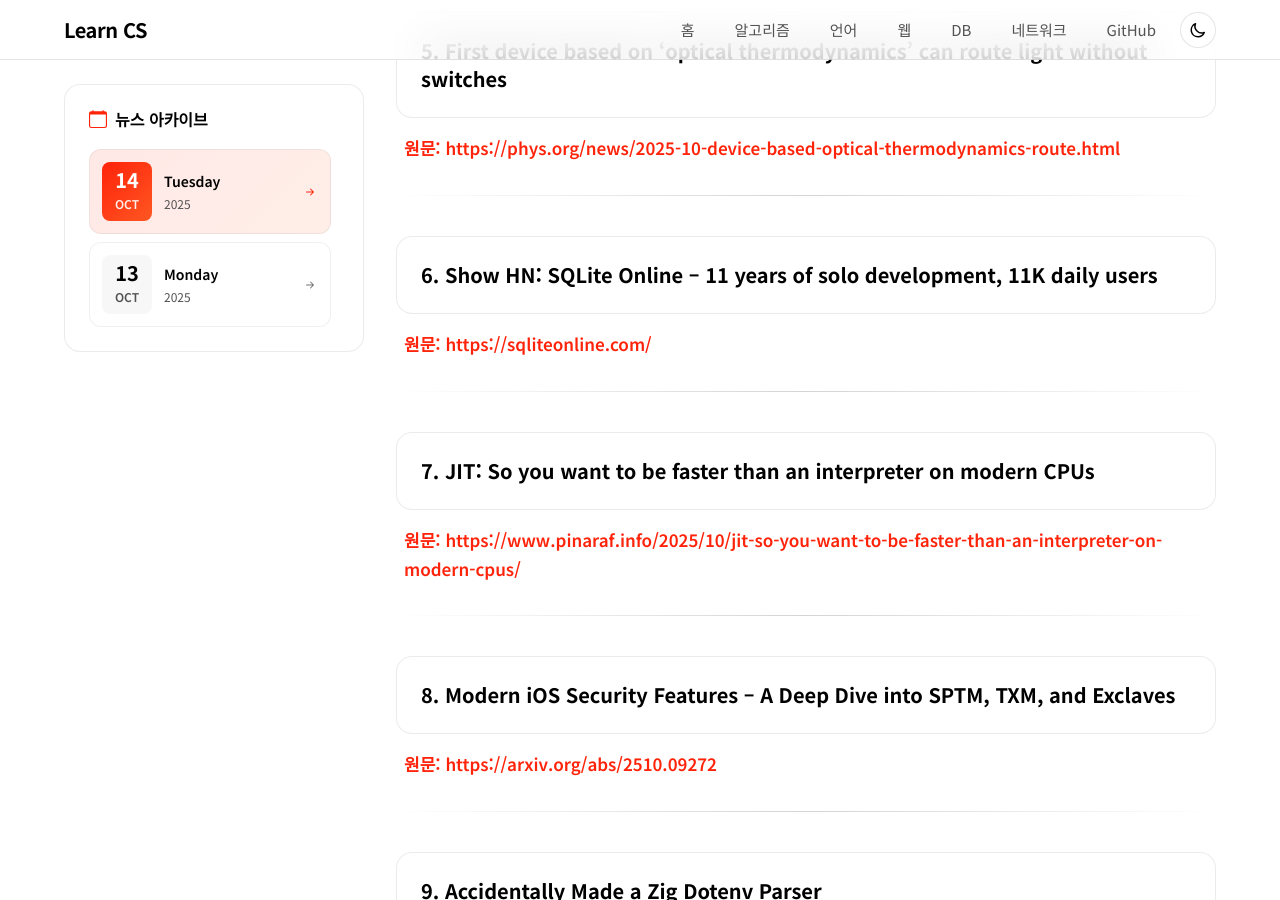
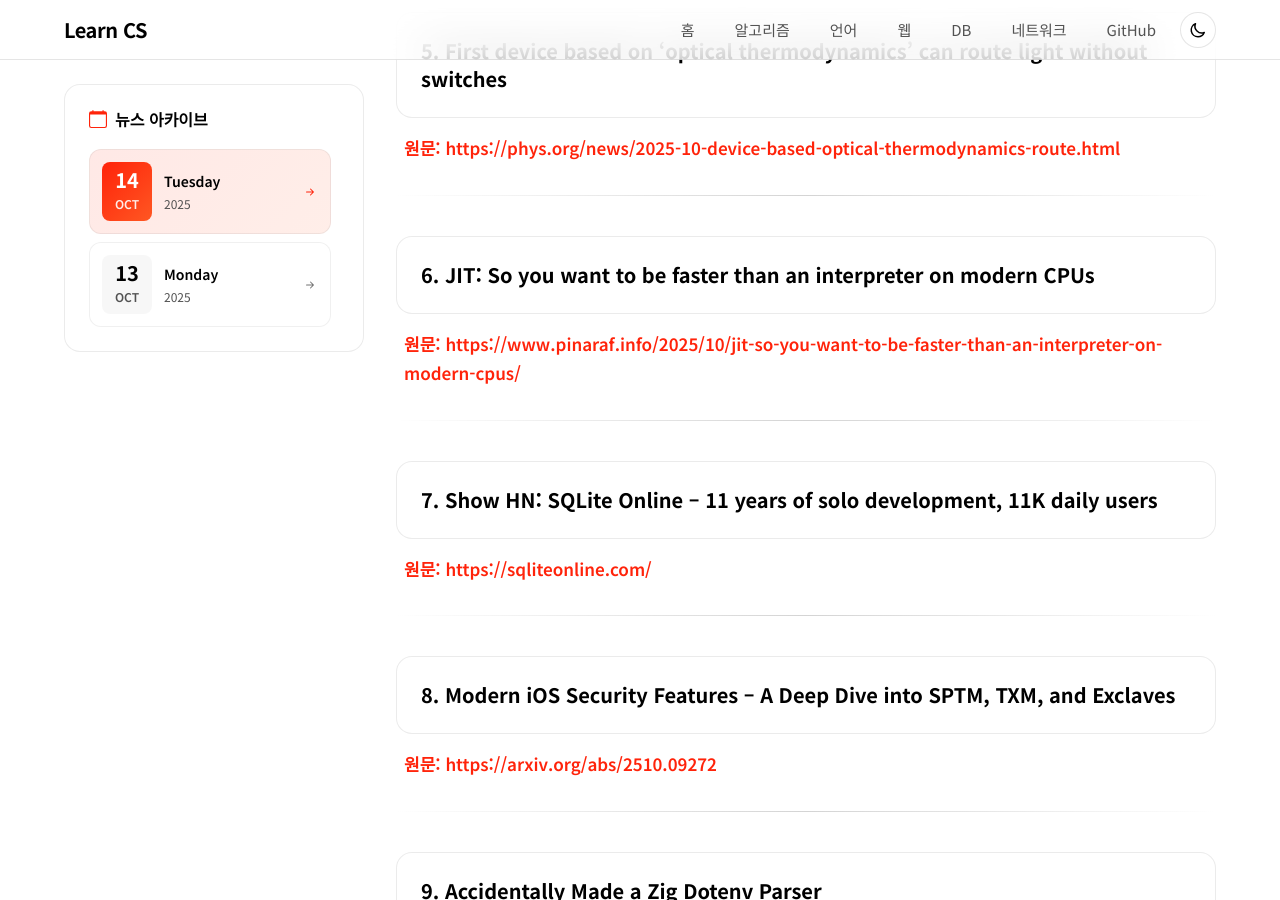
Before and after one commit to lledellebell/learn-cs, a Jekyll site: the page built from tech-news/2025-10-14-hackernews-top-stories.md, in a window 1280 px wide and 900 px high, scrolled down 1405 px. Built offline with Jekyll 4.4.1, drawn with Linux system fonts in a browser that asks for light colours.

```diff
--- a/tech-news/2025-10-14-hackernews-top-stories.md
+++ b/tech-news/2025-10-14-hackernews-top-stories.md
@@ -48,16 +48,16 @@ category: tech-news
 ---
 
 
-## 6. Show HN: SQLite Online – 11 years of solo development, 11K daily users
+## 6. JIT: So you want to be faster than an interpreter on modern CPUs
 
-**원문:** [https://sqliteonline.com/](https://sqliteonline.com/)
+**원문:** [https://www.pinaraf.info/2025/10/jit-so-you-want-to-be-faster-than-an-interpreter-on-modern-cpus/](https://www.pinaraf.info/2025/10/jit-so-you-want-to-be-faster-than-an-interpreter-on-modern-cpus/)
 
 ---
 
 
-## 7. JIT: So you want to be faster than an interpreter on modern CPUs
+## 7. Show HN: SQLite Online – 11 years of solo development, 11K daily users
 
-**원문:** [https://www.pinaraf.info/2025/10/jit-so-you-want-to-be-faster-than-an-interpreter-on-modern-cpus/](https://www.pinaraf.info/2025/10/jit-so-you-want-to-be-faster-than-an-interpreter-on-modern-cpus/)
+**원문:** [https://sqliteonline.com/](https://sqliteonline.com/)
 
 ---
 
```
Also changed, not shown: other parts of tech-news/2025-10-14-hackernews-top-stories.md (+1 -1 lines).
